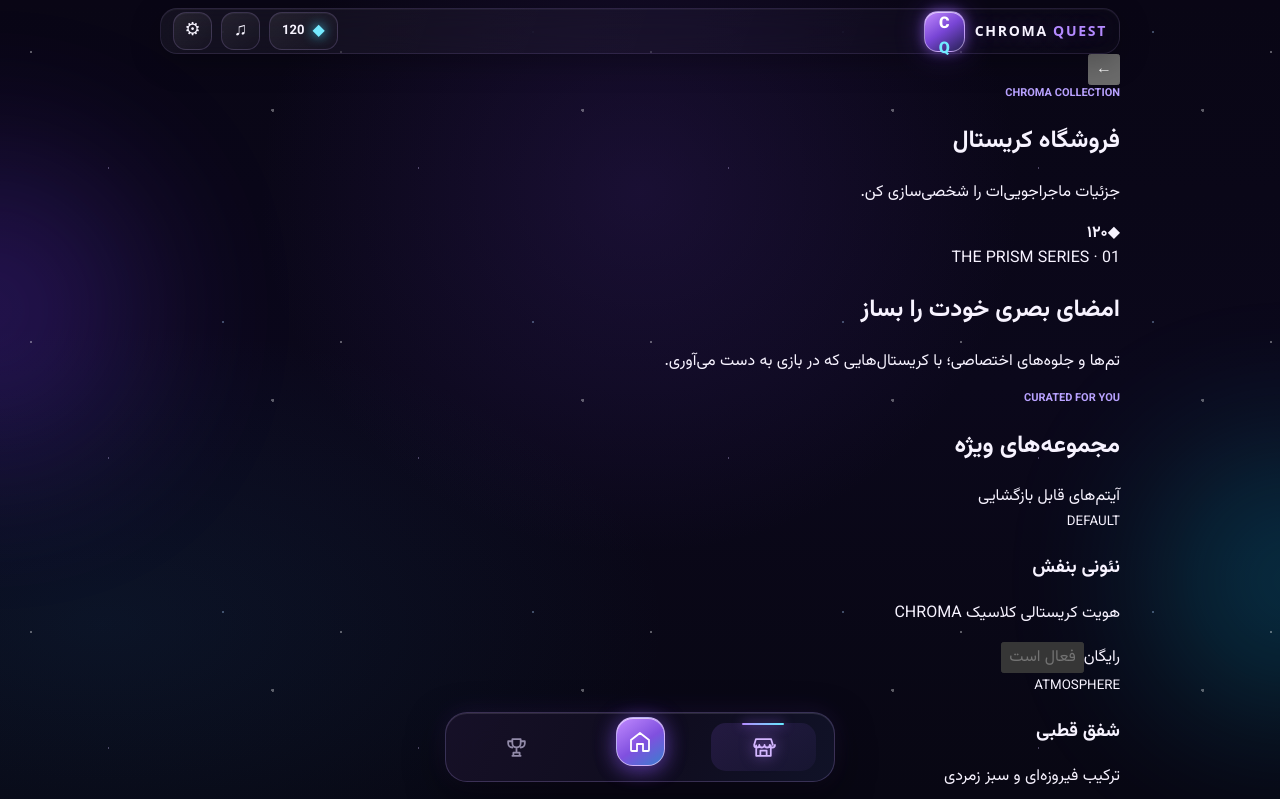
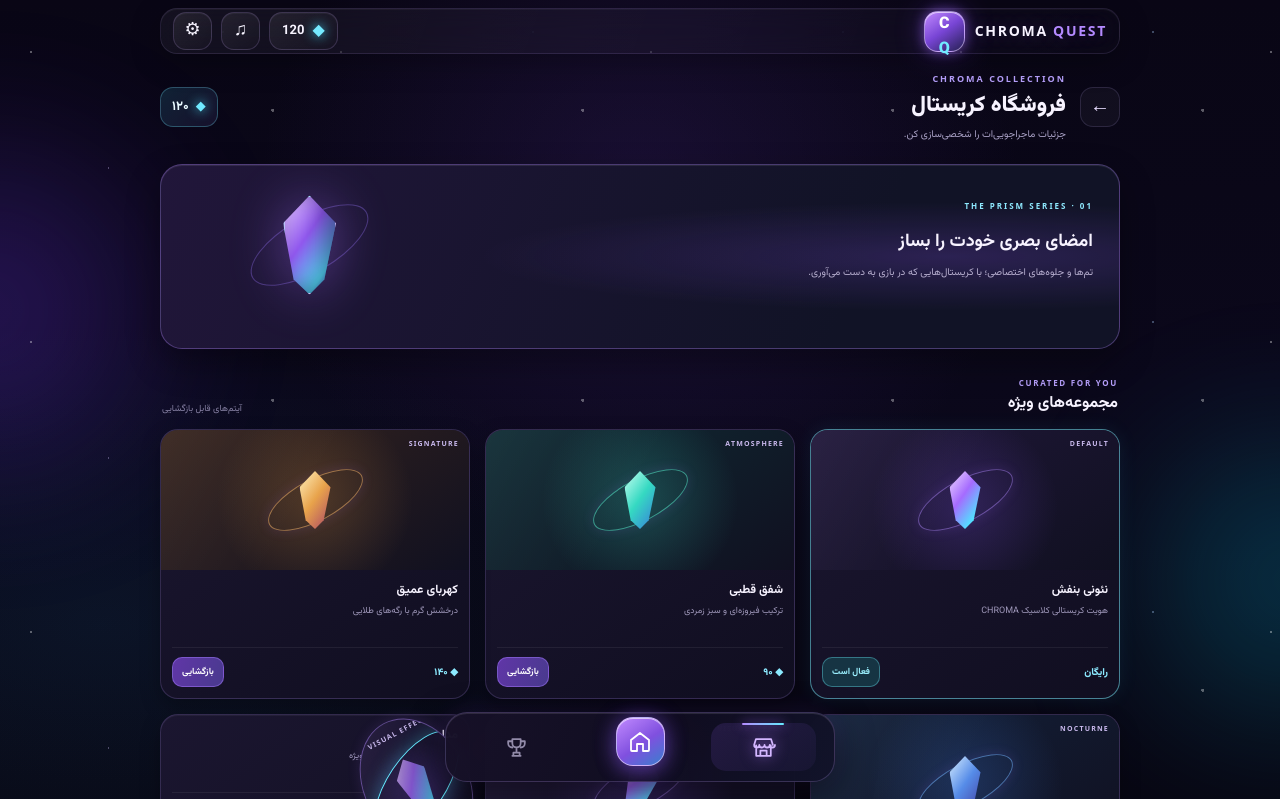
Before and after one commit to aigptdepai-collab/-, a plain HTML site: page index.html in a window 1280 px wide. Both pictures are taken after a click on the button 763 px from the left and 747 px from the top of the page. Shown: the top 799 px of the page. Drawn offline with Linux system fonts and the light colour scheme.

Commit message:
Style premium crystal store

```diff
--- a/styles.css
+++ b/styles.css
@@ -410,3 +410,60 @@ body.home-active .app-shell{height:auto;min-height:100dvh;overflow:visible;paddi
  .home-nav-icon{width:44px;height:44px}
 }
 @media(prefers-reduced-motion:reduce){.nav-item{transition:none}}
+
+
+/* CHROMA QUEST — premium crystal store */
+body.store-active{overflow-x:hidden;overflow-y:auto;padding-bottom:calc(105px + env(safe-area-inset-bottom))}
+body.store-active .app-shell{height:auto;min-height:100dvh;overflow:visible;padding-bottom:calc(112px + env(safe-area-inset-bottom))}
+.store-screen{padding:12px 0 24px;animation:storeReveal .35s ease both}
+@keyframes storeReveal{from{opacity:0;transform:translateY(9px)}to{opacity:1;transform:translateY(0)}}
+.store-heading{display:grid;grid-template-columns:42px 1fr auto;align-items:center;gap:12px;margin:6px 0 22px}
+.store-back{width:40px;height:40px;border:1px solid var(--line);border-radius:13px;background:#ffffff09;color:#e8dcff;font-size:20px}
+.store-heading .eyebrow{margin-bottom:3px;font:700 9px system-ui;letter-spacing:2px}
+.store-heading h1{margin:0;font-size:22px;font-weight:900}
+.store-subtitle{margin:4px 0 0;color:#a9a1c5;font-size:10px}
+.store-wallet{display:flex;align-items:center;gap:7px;padding:9px 11px;border:1px solid #6edff54a;border-radius:13px;background:linear-gradient(135deg,#15364a99,#17112c);color:#e9faff;font-size:13px}
+.store-wallet span{color:#70eaff;text-shadow:0 0 12px #4de7ff}
+.store-feature{position:relative;overflow:hidden;min-height:164px;padding:22px 20px;border:1px solid #b38aff55;border-radius:22px;background:radial-gradient(ellipse at 82% 50%,#8a54ef38,transparent 42%),linear-gradient(115deg,#21163a,#111326 72%);box-shadow:0 14px 34px #0005,inset 0 1px #ffffff16}
+.feature-copy{position:relative;z-index:2;max-width:75%}
+.feature-kicker{font:700 8px system-ui;letter-spacing:2px;color:#8feaff}
+.feature-copy h2{font-size:18px;margin:9px 0 5px;line-height:1.7}
+.feature-copy p{font-size:10px;line-height:2;color:#b7afcf;margin:0}
+.feature-prism{position:absolute;left:5%;top:15px;width:105px;height:130px;display:grid;place-items:center;filter:drop-shadow(0 0 22px #a56bff77)}
+.feature-prism span{position:absolute;width:115px;height:48px;border:1px solid #9b7aff55;border-radius:50%;transform:rotate(-30deg)}
+.feature-prism i{width:46px;height:86px;clip-path:polygon(50% 0,100% 28%,78% 85%,50% 100%,20% 85%,0 28%);background:linear-gradient(125deg,#e6caff,#9259f0 42%,#52dcf2 78%,#4936b8);border:1px solid #fff8;box-shadow:inset -9px -4px 20px #17103e88}
+.store-section-head{display:flex;align-items:end;justify-content:space-between;margin:28px 2px 13px}
+.store-section-head .eyebrow{font:700 8px system-ui;letter-spacing:1.7px;margin-bottom:3px}
+.store-section-head h2{margin:0;font-size:16px}
+.store-count{font-size:9px;color:#8882a5}
+.store-grid{display:grid;grid-template-columns:repeat(2,minmax(0,1fr));gap:12px}
+.store-item{min-width:0;overflow:hidden;border:1px solid #b99aff30;border-radius:18px;background:linear-gradient(145deg,#1b1630,#100e20);box-shadow:0 8px 20px #0004,inset 0 1px #ffffff0c;transition:transform .2s,border-color .2s}
+.store-item.is-equipped{border-color:#72e5f488;box-shadow:0 0 20px #4de7ff14,inset 0 1px #ffffff18}
+.store-item-art{height:112px;position:relative;overflow:hidden;display:grid;place-items:center;background:radial-gradient(circle at 50% 55%,#8e5aff35,transparent 54%),linear-gradient(145deg,#21183b,#101020)}
+.store-item-art:before{content:"";position:absolute;inset:0;background:linear-gradient(120deg,#ffffff0b,transparent 48%)}
+.store-item-art small{position:absolute;right:10px;top:9px;font:700 7px system-ui;letter-spacing:1.2px;color:#c9b9ed}
+.art-orbit{position:absolute;width:105px;height:42px;border:1px solid #b28aff77;border-radius:50%;transform:rotate(-28deg);box-shadow:0 0 13px #a56bff22}
+.art-crystal{position:relative;width:31px;height:58px;clip-path:polygon(50% 0,100% 28%,78% 85%,50% 100%,20% 85%,0 28%);background:linear-gradient(125deg,#f0d9ff,#a56bff 42%,#4de7ff 82%);filter:drop-shadow(0 0 12px #a56bff)}
+.art-aurora{background:radial-gradient(circle at 50%,#42e8cf38,transparent 58%),linear-gradient(145deg,#102d35,#101020)}
+.art-aurora .art-crystal{background:linear-gradient(125deg,#c5fff0,#35d9c2 48%,#387bdb)}
+.art-aurora .art-orbit{border-color:#59efcf88}
+.art-ember{background:radial-gradient(circle at 50%,#ffae4733,transparent 58%),linear-gradient(145deg,#38251e,#101020)}
+.art-ember .art-crystal{background:linear-gradient(125deg,#fff0bd,#e8a34b 48%,#a94467)}
+.art-ember .art-orbit{border-color:#f5b46b88}
+.art-midnight{background:radial-gradient(circle at 50%,#4a8dff35,transparent 58%),linear-gradient(145deg,#14233d,#101020)}
+.art-midnight .art-crystal{background:linear-gradient(125deg,#d6edff,#568ce8 48%,#433c9e)}
+.art-midnight .art-orbit{border-color:#75b5ff88}
+.art-prism .art-crystal{transform:rotate(18deg);filter:drop-shadow(0 0 17px #a56bff)}
+.art-orbit .art-orbit{width:125px;height:58px;border-color:#64e9ff;box-shadow:0 0 20px #4de7ff55}
+.art-orbit .art-crystal{opacity:.7}
+.store-item-info{padding:11px}
+.store-item-info h3{font-size:12px;margin:0 0 4px}
+.store-item-info p{min-height:34px;font-size:9px;line-height:1.8;color:#9e97b9;margin:0}
+.store-item-foot{display:flex;align-items:center;justify-content:space-between;gap:5px;margin-top:10px;padding-top:9px;border-top:1px solid #ffffff10}
+.item-price{font-size:10px;color:#8ceaff;font-weight:800;white-space:nowrap}
+.item-action{border:1px solid #a77cff77;border-radius:10px;padding:7px 9px;background:linear-gradient(110deg,#6036a7,#493a8e);color:#fff;font:700 9px "Vazirmatn",sans-serif;white-space:nowrap}
+.item-action.equipped{border-color:#65ddeb66;background:#163443;color:#9cf1ff}
+.item-action:disabled{opacity:1}
+.store-footnote{text-align:center;color:#77718f;font-size:9px;line-height:1.9;margin:18px 5px 0}
+@media(min-width:700px){.store-grid{grid-template-columns:repeat(3,minmax(0,1fr));gap:15px}.store-item-art{height:140px}.store-feature{min-height:185px;padding:28px 26px}.feature-prism{left:10%;transform:scale(1.15)}}
+@media(max-width:380px){.store-heading{gap:7px}.store-heading h1{font-size:19px}.store-wallet{padding:8px}.store-item-info{padding:9px}.item-action{padding:6px 7px}}
```
